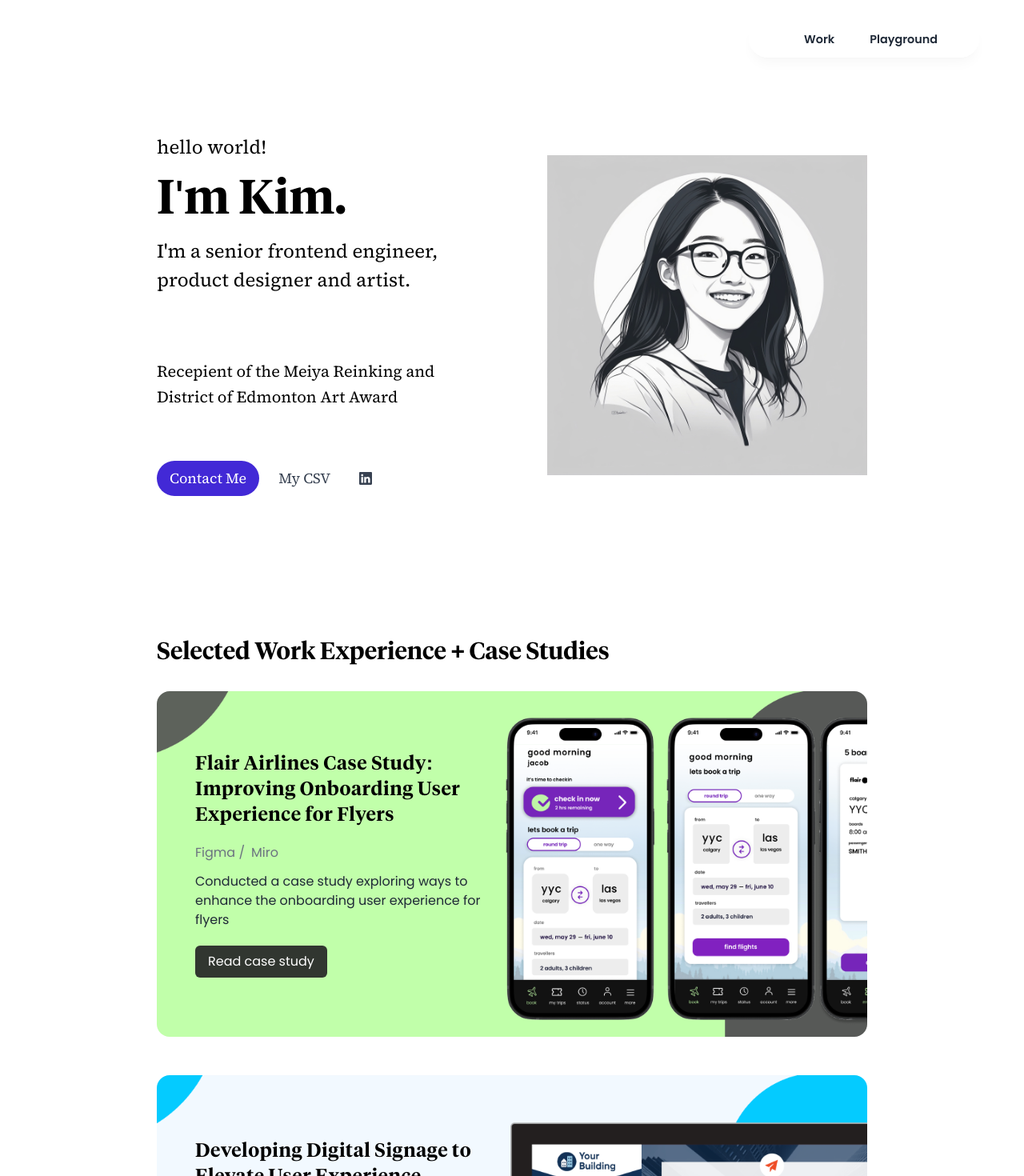
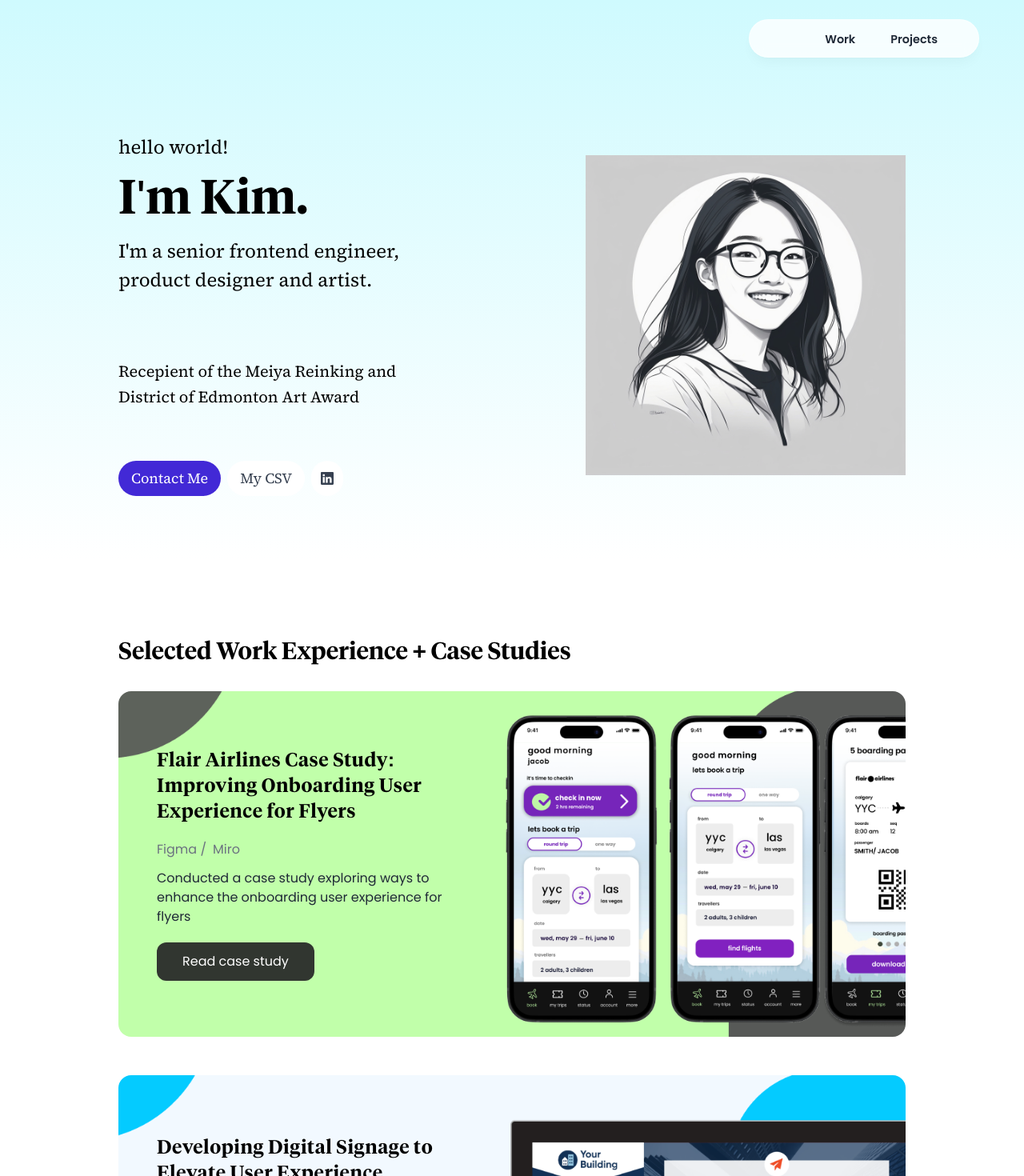
Before and after one commit to KJoWu/portfolio, a Next.js app: page / in a window 1280 px wide. Shown: the top 1470 px of the page at 80% size. Built offline with nearby package versions, Linux system fonts and the light colour scheme; a web font is replaced by a local one.

Commit message:
rename to projects, add backgorund

```diff
--- a/app/_components/workThumbnail.tsx
+++ b/app/_components/workThumbnail.tsx
@@ -28,7 +28,7 @@
 }: WorkThumbnailProps) {
   const button = (
     <button
-      className={`hover:bg-opacity-75 text-white py-2 px-4 rounded-md mt-5`}
+      className={`hover:bg-opacity-75 text-white py-2 px-8 py-3 rounded-xl mt-5`}
       style={{ backgroundColor: buttonColor }}
     >
       {buttonDescription}
--- a/app/_home/intro.tsx
+++ b/app/_home/intro.tsx
@@ -10,7 +10,7 @@
 
 export default function Intro() {
   return (
-    <div className="mb-12 mt-10">
+    <div className="mb-12 pt-10 bg-gradient-to-b from-cyan-100 to-white">
       <SectionContainer>
         <section className={`flex flex-col sm:flex-row justify-between pt-[8rem] pb-[5rem] ${inter.className}`}>
           <div className="w-[25rem] relative">
@@ -30,7 +30,7 @@
               <p className={`text-2xl pt-5   ${sourceSerfif.className} leading-9`}>
                 I'm a senior frontend engineer, product designer and artist.
               </p>
-              <div className={`text-xl pt-20 leading-8  bg-white ${sourceSerfif.className} font-base`}>
+              <div className={`text-xl pt-20 leading-8  ${sourceSerfif.className} font-base`}>
                 <p>Recepient of the Meiya Reinking and</p>
                 <p>District of Edmonton Art Award</p>
               </div>
--- a/app/_home/work.tsx
+++ b/app/_home/work.tsx
@@ -10,7 +10,7 @@
 
 export default function Work() {
   return (
-    <section className="relative flex flex-col sm:py-[3rem] bg-[white] pb-10">
+    <section className="relative flex flex-col sm:py-[3rem] pb-10">
       <SectionHeading>
         <p className={`${TiempoSemi.className} text-3xl`} >Selected Work Experience + Case Studies</p>
         {/* <p className={`${poppins.className} text-sm text-gray-500 pt-2 font-base tracking-wide`}>Password available upon request</p> */}
--- a/app/lib/pageLinks.tsx
+++ b/app/lib/pageLinks.tsx
@@ -4,8 +4,8 @@
     hash: "/",
   },
   {
-    name: "Playground",
-    hash: "/playground",
+    name: "Projects",
+    hash: "/projects",
   },
   // {
   //   name: "About",
--- a/app/page.tsx
+++ b/app/page.tsx
@@ -3,9 +3,9 @@
 
 export default function Home() {
   return (
-    <main className="max-w-[58em] mx-auto">
+    <>
       <Intro />
       <Work />
-    </main>
+    </>
   );
 }
--- a/app/playground/featureSection.tsx
+++ b/app/projects/featureSection.tsx
@@ -10,7 +10,7 @@
       // style={{ backgroundImage: `url("./a2.png")` }}
     >
       <SectionHeading>
-        <h1 className={`text-5xl  ${TiempoSemi.className}`}>Playground</h1>
+        <h1 className={`text-5xl  ${TiempoSemi.className}`}>Additional Projects</h1>
 
       </SectionHeading>
       </div>
```
Also changed, not shown: app/projects/page.tsx (renamed from app/playground/page.tsx), app/projects/projectGallery.tsx (renamed from app/playground/projectGallery.tsx), app/projects/projectSection.tsx (renamed from app/playground/projectSection.tsx).
